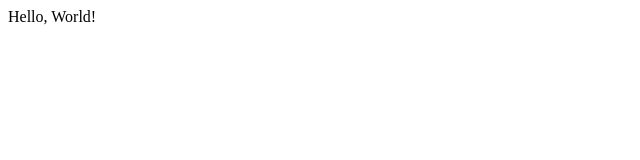
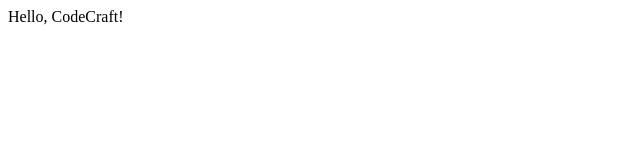
Before and after one commit to cc-erty/git-example, a plain HTML site: page index.html in a window 1280 px wide. Shown: the full height of the page, 0-640 px from the left. Drawn offline with Linux system fonts and the light colour scheme.

Commit message:
Change world to code craft because code craft is my world

```diff
--- a/index.html
+++ b/index.html
@@ -5,6 +5,6 @@
 	<title>Document</title>
 </head>
 <body>
-	Hello, World!
+	Hello, CodeCraft!
 </body>
 </html>
```
